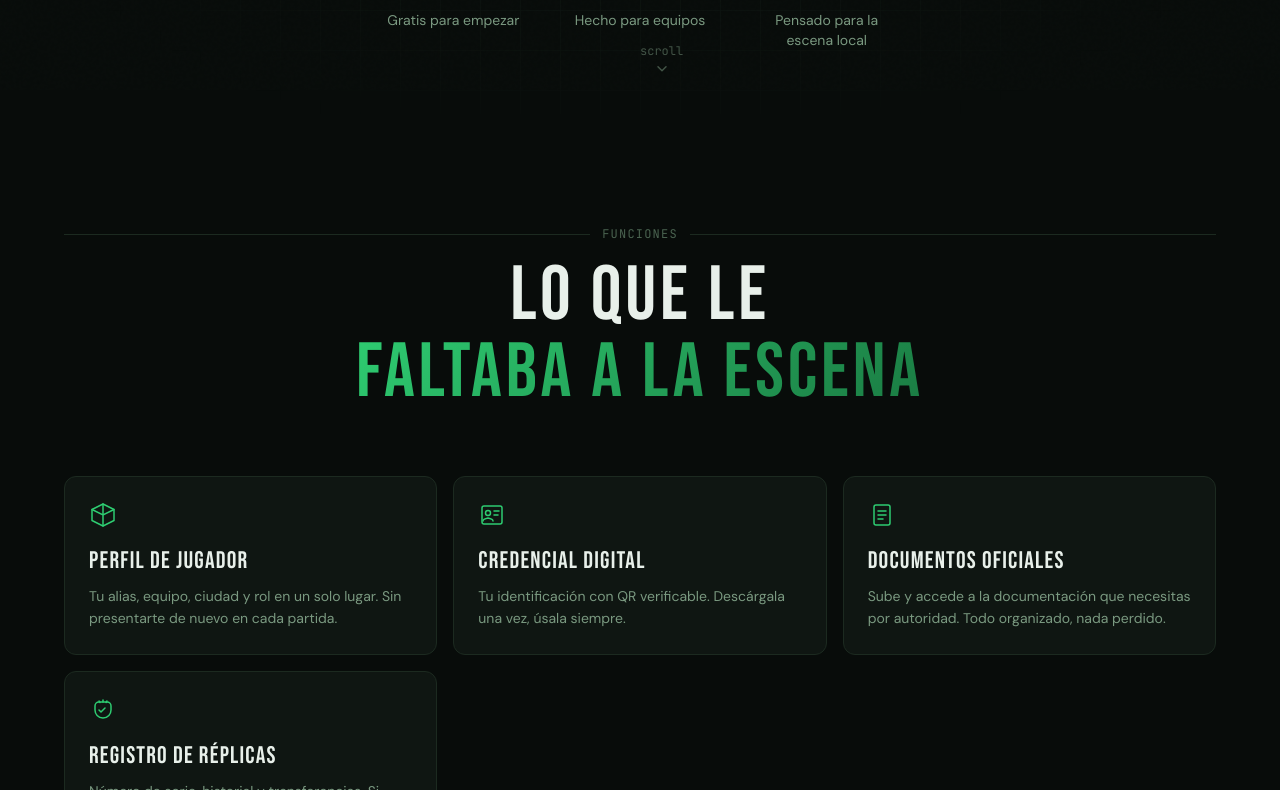
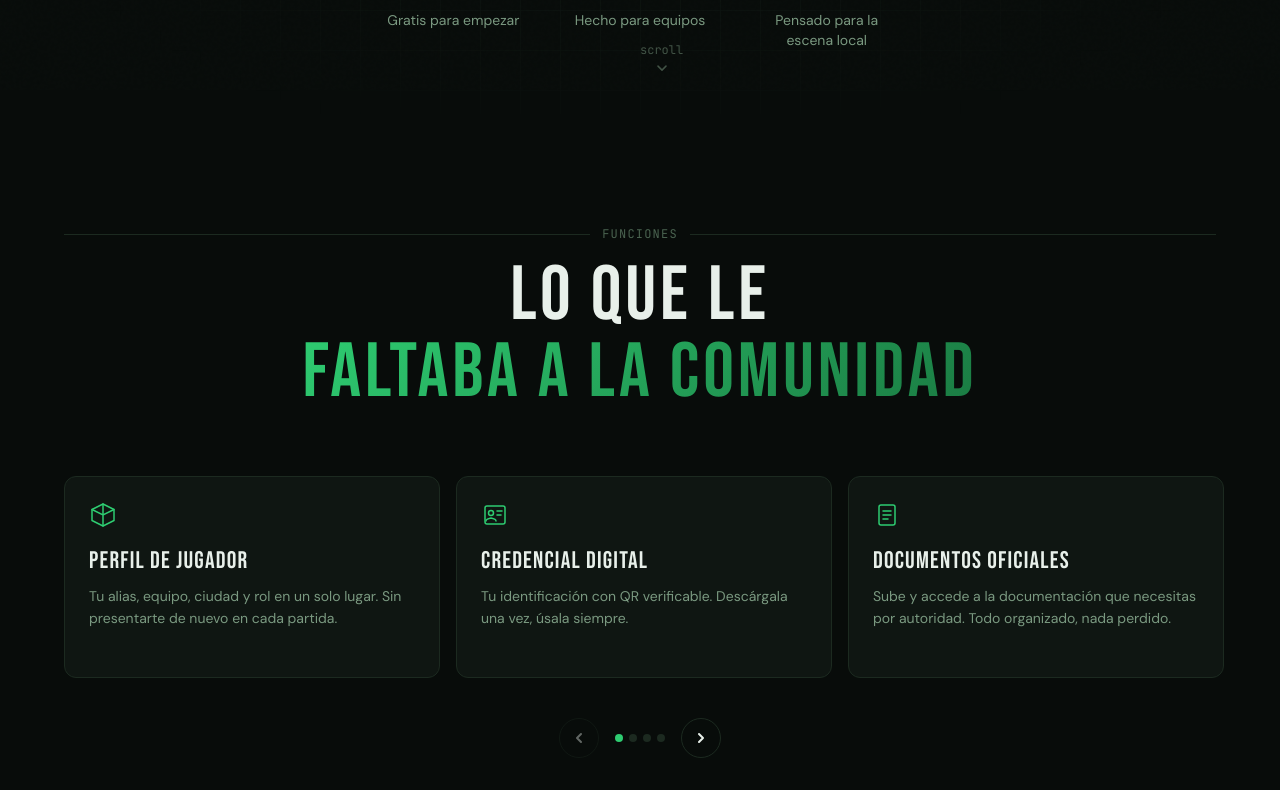
Before and after one commit to Luiszepedaxd/Air-Nation, a Next.js app in the folder frontend/: page / in a window 1280 px wide. Shown: the part 710-1500 px from the top of the page. Built offline with nearby package versions, Linux system fonts and the light colour scheme.

Commit message:
feat: cambiar headline a comunidad y convertir cards en carrusel
Made-with: Cursor

```diff
--- a/frontend/components/landing/Features.tsx
+++ b/frontend/components/landing/Features.tsx
@@ -1,3 +1,6 @@
+"use client";
+import { useRef, useState, useEffect } from "react";
+
 const features = [
   {
     icon: (
@@ -49,8 +52,32 @@ const features = [
 ];
 
 export default function Features() {
+  const scrollRef = useRef<HTMLDivElement>(null);
+  const [index, setIndex] = useState(0);
+
+  const scrollTo = (i: number) => {
+    const next = Math.max(0, Math.min(i, features.length - 1));
+    setIndex(next);
+    scrollRef.current?.children[next]?.scrollIntoView({ behavior: "smooth", block: "nearest", inline: "center" });
+  };
+
+  useEffect(() => {
+    const el = scrollRef.current;
+    if (!el) return;
+    const onScroll = () => {
+      const cards = el.children;
+      if (cards.length === 0) return;
+      const scrollLeft = el.scrollLeft;
+      const cardWidth = (cards[0] as HTMLElement).offsetWidth + 16;
+      const i = Math.round(scrollLeft / cardWidth);
+      setIndex(Math.min(i, features.length - 1));
+    };
+    el.addEventListener("scroll", onScroll);
+    return () => el.removeEventListener("scroll", onScroll);
+  }, []);
+
   return (
-    <section id="funciones" className="py-20 sm:py-28 px-4 sm:px-6">
+    <section id="funciones" className="py-20 sm:py-28 px-4 sm:px-6 overflow-hidden">
       <div className="max-w-6xl mx-auto">
         {/* Header */}
         <div className="mb-12 sm:mb-16">
@@ -62,17 +89,22 @@ export default function Features() {
           <h2 className="font-display text-[clamp(2.5rem,6vw,5rem)] text-center text-air-text tracking-wider leading-none">
             LO QUE LE
             <br />
-            <span className="text-gradient-green">FALTABA A LA ESCENA</span>
+            <span className="text-gradient-green">FALTABA A LA COMUNIDAD</span>
           </h2>
         </div>
 
-        {/* Grid */}
-        <div className="grid grid-cols-1 sm:grid-cols-2 lg:grid-cols-3 gap-4">
+        {/* Carrusel */}
+        <div className="relative">
+          <div
+            ref={scrollRef}
+            className="flex gap-4 overflow-x-auto snap-x snap-mandatory scroll-smooth pb-4 -mx-4 px-4 sm:-mx-6 sm:px-6 [scrollbar-width:none] [&::-webkit-scrollbar]:hidden"
+          >
             {features.map((f, i) => (
               <div
                 key={i}
-              className="group relative p-6 rounded-xl border border-air-border bg-air-surface hover:border-air-green/30 transition-all duration-300 hover:bg-air-surface/80"
+                className="flex-shrink-0 w-[min(100%,340px)] sm:w-[min(calc(50%-0.5rem),380px)] lg:w-[min(calc(33.333%-0.5rem),400px)] snap-center"
               >
+                <div className="group relative p-6 rounded-xl border border-air-border bg-air-surface hover:border-air-green/30 transition-all duration-300 hover:bg-air-surface/80 h-full">
                   {/* Glow on hover */}
                   <div className="absolute inset-0 rounded-xl opacity-0 group-hover:opacity-100 transition-opacity duration-300"
                     style={{ background: "radial-gradient(ellipse at 30% 30%, rgba(46,204,113,0.04), transparent 60%)" }}
@@ -84,7 +116,45 @@ export default function Features() {
                     <p className="font-body text-air-text-dim text-sm leading-relaxed">{f.description}</p>
                   </div>
                 </div>
+              </div>
             ))}
+          </div>
+
+          {/* Flechas */}
+          <div className="flex items-center justify-center gap-4 mt-6">
+            <button
+              onClick={() => scrollTo(index - 1)}
+              disabled={index === 0}
+              className="w-10 h-10 rounded-full border border-air-border flex items-center justify-center text-air-text hover:border-air-green/50 hover:text-air-green disabled:opacity-40 disabled:cursor-not-allowed transition-colors"
+              aria-label="Anterior"
+            >
+              <svg width="16" height="16" viewBox="0 0 16 16" fill="none">
+                <path d="M10 12L6 8l4-4" stroke="currentColor" strokeWidth="2" strokeLinecap="round" strokeLinejoin="round"/>
+              </svg>
+            </button>
+            <div className="flex gap-1.5">
+              {features.map((_, i) => (
+                <button
+                  key={i}
+                  onClick={() => scrollTo(i)}
+                  className={`w-2 h-2 rounded-full transition-colors ${
+                    i === index ? "bg-air-green" : "bg-air-border hover:bg-air-green/50"
+                  }`}
+                  aria-label={`Ir a tarjeta ${i + 1}`}
+                />
+              ))}
+            </div>
+            <button
+              onClick={() => scrollTo(index + 1)}
+              disabled={index === features.length - 1}
+              className="w-10 h-10 rounded-full border border-air-border flex items-center justify-center text-air-text hover:border-air-green/50 hover:text-air-green disabled:opacity-40 disabled:cursor-not-allowed transition-colors"
+              aria-label="Siguiente"
+            >
+              <svg width="16" height="16" viewBox="0 0 16 16" fill="none">
+                <path d="M6 4l4 4-4 4" stroke="currentColor" strokeWidth="2" strokeLinecap="round" strokeLinejoin="round"/>
+              </svg>
+            </button>
+          </div>
         </div>
       </div>
     </section>
```
Lines whose indentation alone changed are shown as unchanged.
